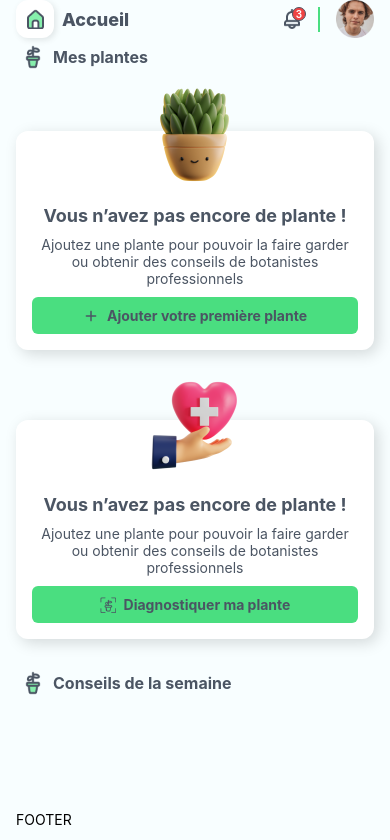
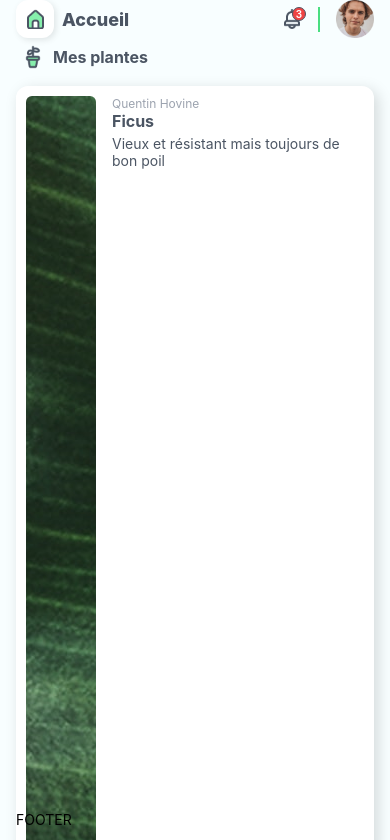
Before and after one commit to MatisGalvin/msprArosaje, a React Native app: screen / in a window 390 px wide. Shown: the top 840 px of the page. Built offline with nearby package versions, Linux system fonts and the light colour scheme.

Commit message:
End of SimplePlantCard

```diff
--- a/App.js
+++ b/App.js
@@ -5,6 +5,7 @@ import { CTACard } from "./src/components/CTACard/CTACard";
 import colors from "./colors";
 import { Header } from "./src/components/Header/Header";
 import { SectionTitle } from "./src/components/SectionTitle/SectionTitle";
+import { PlantCard } from "./src/components/SimplePlantCard/SimplePlantCard";
 
 export default function App() {
     return (
@@ -22,6 +23,13 @@ export default function App() {
                     <ScrollView style={{overflow: 'visible'}} contentContainerStyle={{alignItems: 'center', justifyContent: 'start', flex: 1, gap: 10}}>
 
                         <SectionTitle image={require('./assets/images/static/plant.png')}>Mes plantes</SectionTitle>
+
+                        <PlantCard
+                            image={require('./assets/images/examples/feey--9c16pMI9uU-unsplash.jpg')}
+                            owner="Quentin Hovine"
+                            name="Ficus"
+                            description="Vieux et résistant mais toujours de bon poil"
+                        />
 
                         <CTACard
                             image={require('./assets/images/static/minipot.png')}
--- a/colors.js
+++ b/colors.js
@@ -5,6 +5,7 @@ const colors = {
     white: '#fff',
     background: '#F8FEFF',
     gray: {
+        400: '#9CA3AF',
         600: '#4b5563'
     },
     red: {
--- /dev/null
+++ b/src/components/SimplePlantCard/SimplePlantCard.jsx
@@ -0,0 +1,78 @@
+import { Image, StyleSheet, Text, TouchableOpacity, View } from "react-native"
+import colors from "../../../colors";
+
+export const PlantCard = ({image, owner, name, description, handlePress = () => {}}) => {
+
+    return <TouchableOpacity onPress={handlePress} style={styles.body}>
+        <Image source={image} style={styles.image} />
+        <View style={styles.container}>
+            <Text style={styles.ownerText}>{owner}</Text>
+            <View style={styles.containerDetails}>
+                <Text style={styles.nameText}>{name}</Text>
+                <Text style={styles.descriptionText} numberOfLines={2}>{description}</Text>
+            </View>
+        </View>
+        <View style={styles.arrowContainer}>
+            <Image source={require('../../../assets/images/static/arrow-right.png')} style={styles.imageArrow} />
+        </View>
+    </TouchableOpacity>
+
+}
+
+const styles = StyleSheet.create({
+    body: {
+        flexDirection: 'row',
+        alignSelf: 'stretch',
+        padding: 10,
+        backgroundColor: colors.white,
+        borderRadius: 12,
+        gap: 16,
+
+        shadowColor: colors.black,
+        shadowOffset: {
+            width: 4,
+            height: 4
+        },
+        shadowOpacity: .15,
+        shadowRadius: 15,
+    },
+    image: {
+        width: 70,
+        height: undefined,
+        alignSelf: 'stretch',
+        resizeMode: 'cover',
+        borderRadius: 6
+    },
+    container: {
+        flex: 1,
+        alignSelf: 'stretch',
+        paddingRight: 20
+    },
+    ownerText: {
+        fontSize: 12,
+        color: colors.gray[400]
+    },
+    containerDetails: {
+        gap: 4,
+    },
+    nameText: {
+        fontSize: 16,
+        fontWeight: 'bold',
+        color: colors.gray[600]
+    },
+    descriptionText: {
+        fontSize: 14,
+        color: colors.gray[600],
+        alignSelf: 'stretch',
+    },
+    arrowContainer: {
+        position: 'absolute',
+        top: '50%',
+        right: 10,
+        alignSelf: 'stretch',
+    },
+    imageArrow: {
+        width: 24,
+        height: 24
+    }
+});
```
Also changed, not shown: assets/images/examples/feey--9c16pMI9uU-unsplash.jpg (added), assets/images/static/arrow-right.png (added).
